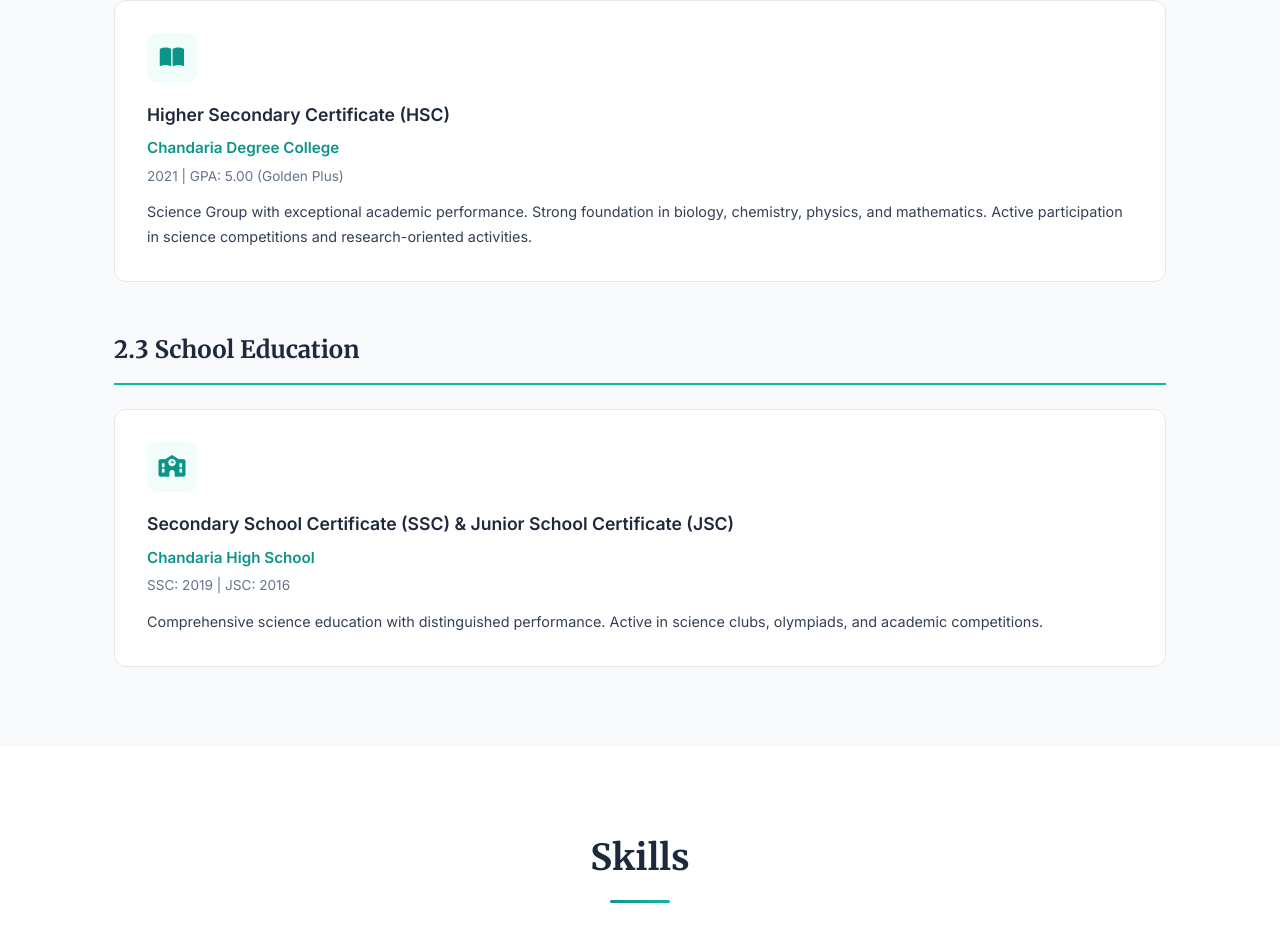
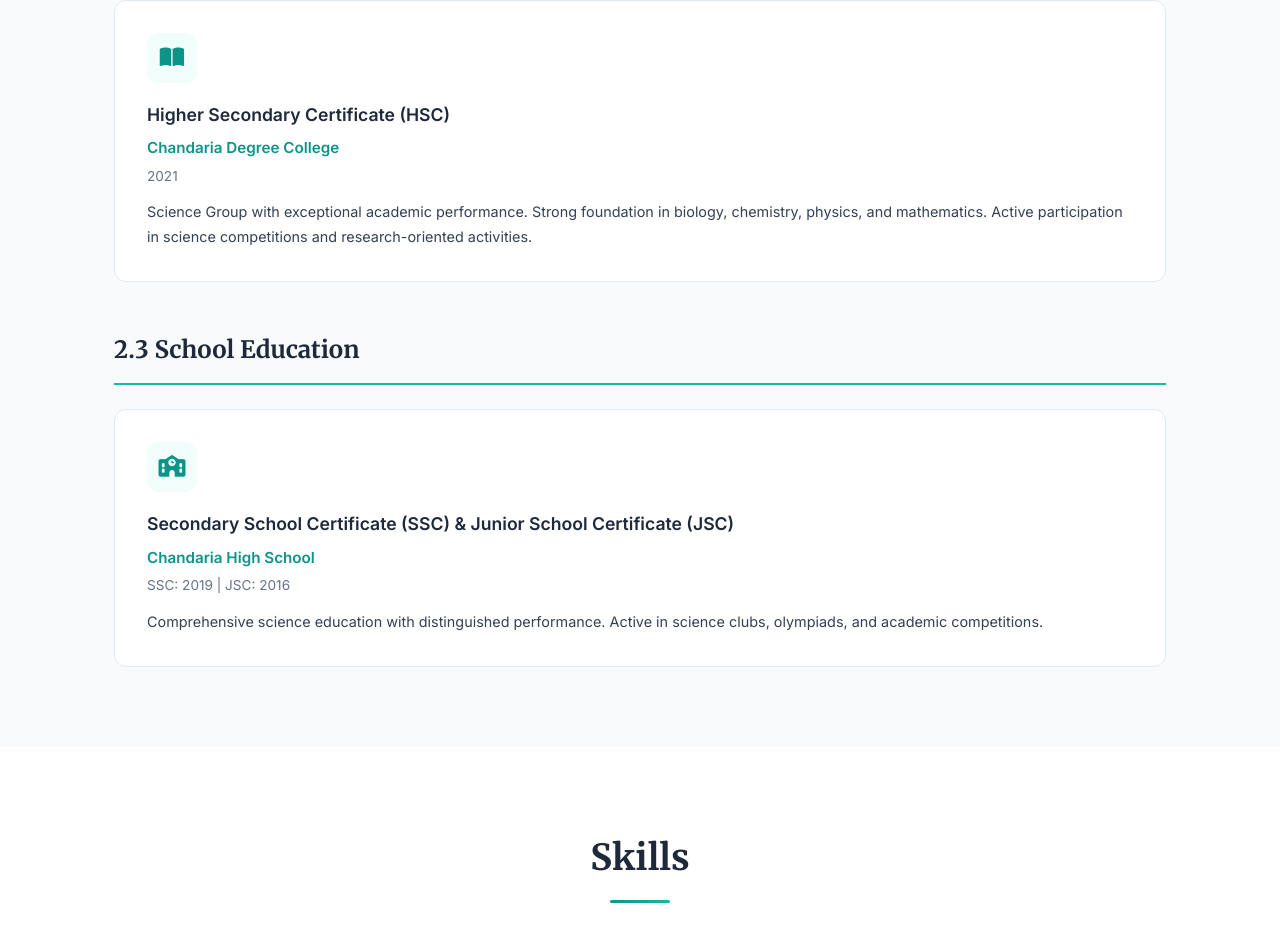
Before and after one commit to shakawat96907/shakawat-hossain, a plain HTML site: page index.html in a window 1280 px wide. Shown: the part 2412-3346 px from the top of the page. Drawn offline with Linux system fonts and the light colour scheme.

Commit message:
Update HSC College Education timeline to 2021 without GPA

```diff
--- a/index.html
+++ b/index.html
@@ -122,7 +122,7 @@
                             <div class="education-card__content">
                                 <h3>Higher Secondary Certificate (HSC)</h3>
                                 <p class="institution">Chandaria Degree College</p>
-                                <p class="duration">2021 | GPA: 5.00 (Golden Plus)</p>
+                                <p class="duration">2021</p>
                                 <p class="description">
                                     Science Group with exceptional academic performance. Strong foundation in
                                     biology, chemistry, physics, and mathematics. Active participation in
```
